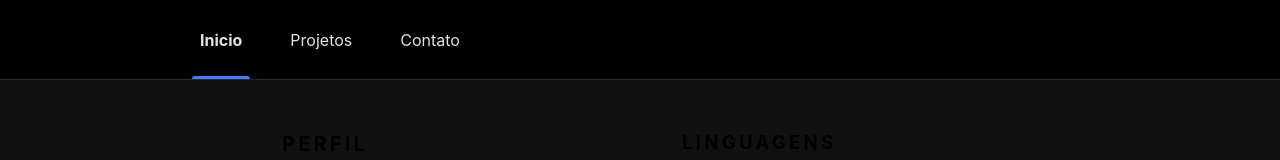
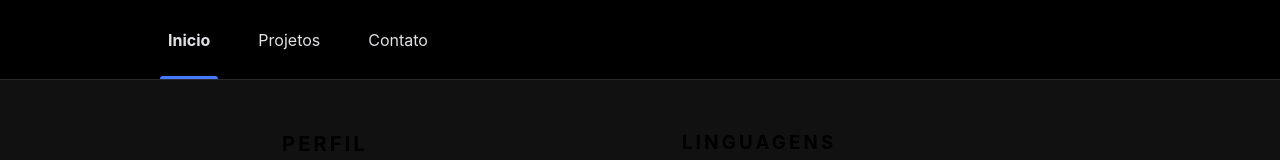
Before and after one commit to isaac-goncalves/MyPortfolio, a Next.js app: page / in a window 1280 px wide. Shown: the top 160 px of the page. Built offline with nearby package versions, Linux system fonts and the light colour scheme.

Commit message:
Fixing header content

```diff
--- a/src/Header/styles.module.scss
+++ b/src/Header/styles.module.scss
@@ -13,7 +13,7 @@
   max-width: 1120px;
   height: 5rem;
   margin: 0 auto;
-  padding: 0 2rem;
+
   display: flex;
   align-items: center;
   nav {
```
